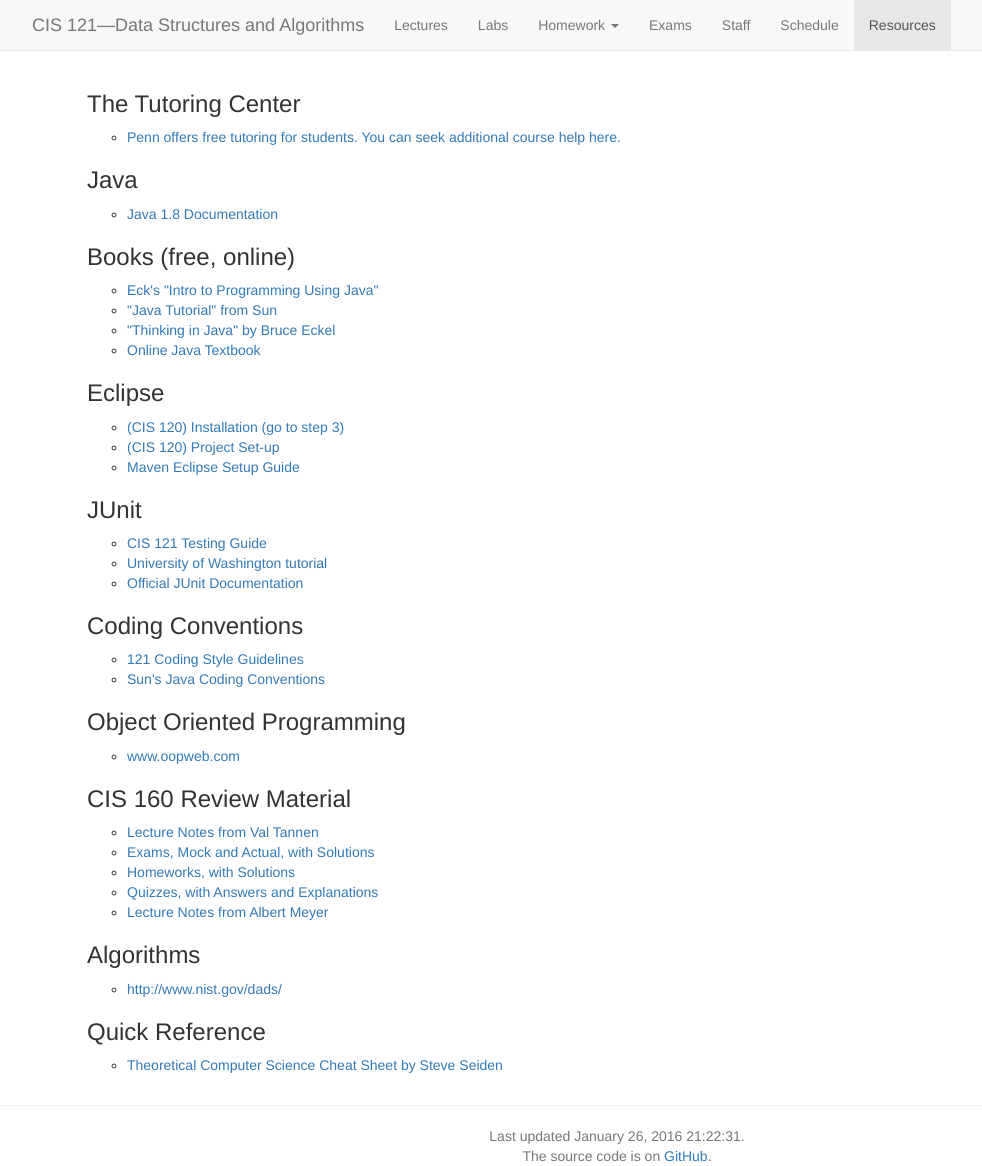
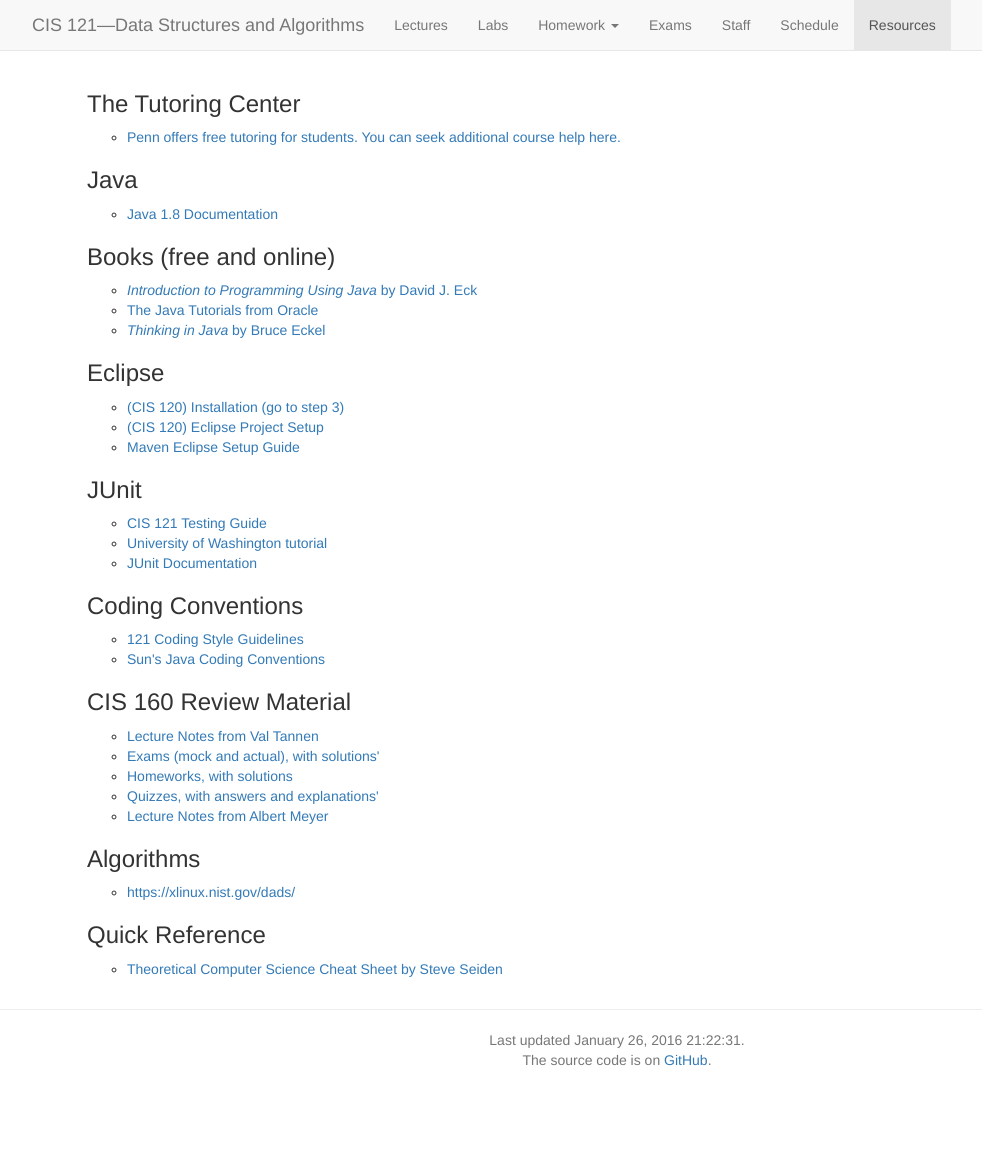
Before and after one commit to vikramkh/course-website-16fa, a Jekyll site: the page built from resources.md, in a window 1280 px wide. Shown: the whole page, without its empty margins (23-1005 px from the left). Built offline with Jekyll 4.4.1, drawn with Linux system fonts in a browser that asks for light colours; nearby versions of some CDN libraries; after the commit the page ends 1070 px from its top, so only the background shows below that.

Commit message:
Clean up resources.yaml

```diff
--- a/_data/resources.yaml
+++ b/_data/resources.yaml
@@ -1,95 +1,86 @@
-- header: 'The Tutoring Center'
+- header: The Tutoring Center
   links:
-  -
-    text: 'Penn offers free tutoring for students. You can seek additional course help here.'
+
+  - text: Penn offers free tutoring for students. You can seek additional course help here.
     link: http://www.vpul.upenn.edu/tutoring/
 
-- header: 'Java'
+- header: Java
   links:
-    -
-      text: 'Java 1.8 Documentation'
+
+    - text: Java 1.8 Documentation
       link: https://docs.oracle.com/javase/8/docs/api/
 
-- header: 'Books (free, online)'
+- header: Books (free and online)
   links:
-    -
-      text: 'Eck''s "Intro to Programming Using Java"'
+
+    - text: <cite>Introduction to Programming Using Java</cite> by David J. Eck
       link: http://math.hws.edu/javanotes/
-    -
-      text: '"Java Tutorial" from Sun'
-      link: http://java.sun.com/docs/books/tutorial/index.html
-    -
-      text: '"Thinking in Java" by Bruce Eckel'
+
+    - text: The Java Tutorials from Oracle
+      link: http://docs.oracle.com/javase/tutorial/index.html
+
+    - text: <cite>Thinking in Java</cite> by Bruce Eckel
       link: http://www.mindview.net/Books/TIJ/
-    -
-      text: 'Online Java Textbook'
-      link: http://www.oopweb.com/Java/Documents/IntroToProgrammingUsingJava/VolumeFrames.html
 
-- header: 'Eclipse'
+- header: Eclipse
   links:
-    -
-      text: '(CIS 120) Installation (go to step 3)'
-      link: http://www.seas.upenn.edu/~cis120/current/ocaml_setup.shtml
-    -
-      text: '(CIS 120) Project Set-up'
-      link: http://www.seas.upenn.edu/~cis120/current/java_project.shtml
-    -
-      text: 'Maven Eclipse Setup Guide'
+
+    - text: (CIS 120) Installation (go to step 3)
+      link: https://www.cis.upenn.edu/~cis120/current/ocaml_setup.shtml
+
+    - text: (CIS 120) Eclipse Project Setup
+      link: https://www.cis.upenn.edu/~cis120/current/java_project.shtml
+
+    - text: Maven Eclipse Setup Guide
       link: https://drive.google.com/open?id=16s3lIgEyCOSpuwO8jkhYQ6p7dlOgQKpLH78YMgFcpJ8
 
-- header: 'JUnit'
+- header: JUnit
   links:
-    -
-      text: 'CIS 121 Testing Guide'
+
+    - text: CIS 121 Testing Guide
       link: testing_guide.html
-    -
-      text: 'University of Washington tutorial'
+
+    - text: University of Washington tutorial
       link: http://courses.cs.washington.edu/courses/cse143/11wi/eclipse-tutorial/junit.shtml
-    -
-      text: 'Official JUnit Documentation'
-      link: http://junit.sourceforge.net/javadoc/
 
-- header: 'Coding Conventions'
+    - text: JUnit Documentation
+      link: http://junit.org/javadoc/latest/
+
+- header: Coding Conventions
   links:
-    -
-      text: '121 Coding Style Guidelines'
+
+    - text: 121 Coding Style Guidelines
       link: java_style_guide.html
-    -
-      text: 'Sun''s Java Coding Conventions'
+
+    - text: Sun's Java Coding Conventions
       link: http://java.sun.com/docs/codeconv/html/CodeConvTOC.doc.html
 
-- header: 'Object Oriented Programming'
+- header: CIS 160 Review Material
   links:
-    -
-      text: 'www.oopweb.com'
-      link: www.oopweb.com
 
-- header: 'CIS 160 Review Material'
+    - text: Lecture Notes from Val Tannen
+      link: https://www.cis.upenn.edu/~cis121/current/resources/lectSkelALL.pdf
+
+    - text: Exams (mock and actual), with solutions'
+      link: https://www.cis.upenn.edu/~cis121/current/resources/exALL.pdf
+
+    - text: Homeworks, with solutions
+      link: https://www.cis.upenn.edu/~cis121/current/resources/hwALL.pdf
+
+    - text: Quizzes, with answers and explanations'
+      link: https://www.cis.upenn.edu/~cis121/current/resources/qzALL.pdf
+
+    - text: Lecture Notes from Albert Meyer
+      link: https://www.cis.upenn.edu/~cis121/current//resources/AlbertMeyerLectureNotes.pdf
+
+- header: Algorithms
   links:
-    -
-      text: 'Lecture Notes from Val Tannen'
-      link: https://www.seas.upenn.edu/~cis121/current/resources/lectSkelALL.pdf
-    -
-      text: 'Exams, Mock and Actual, with Solutions'
-      link: https://www.seas.upenn.edu/~cis121/current/resources/exALL.pdf
-    -
-      text: 'Homeworks, with Solutions'
-      link: https://www.seas.upenn.edu/~cis121/current/resources/hwALL.pdf
-    -
-      text: 'Quizzes, with Answers and Explanations'
-      link: https://www.seas.upenn.edu/~cis121/current/resources/qzALL.pdf
-    -
-      text: 'Lecture Notes from Albert Meyer'
-      link: https://www.seas.upenn.edu/~cis121/current//resources/AlbertMeyerLectureNotes.pdf
 
-- header: 'Algorithms'
+    - text: https://xlinux.nist.gov/dads/
+      link: https://xlinux.nist.gov/dads/
+
+- header: Quick Reference
   links:
-    -
-      text: 'http://www.nist.gov/dads/'
-      link: http://www.nist.gov/dads/
 
-- header: 'Quick Reference'
-  links:
-    -
-      text: 'Theoretical Computer Science Cheat Sheet by Steve Seiden'
+    - text: Theoretical Computer Science Cheat Sheet by Steve Seiden
       link: https://www.seas.upenn.edu/~cis121/current/resources/seiden_cheat.pdf
```
